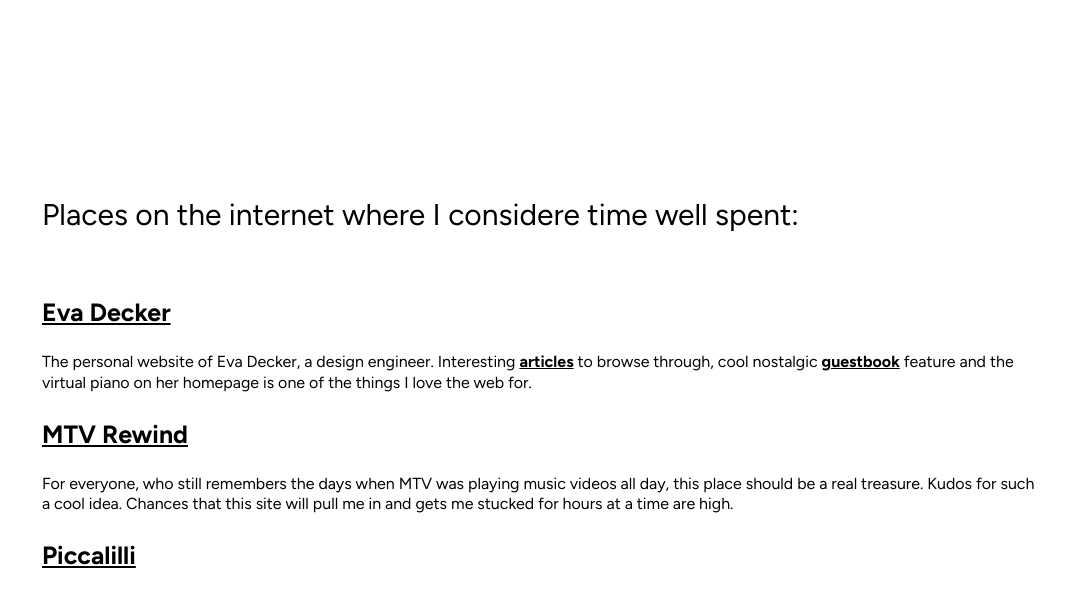
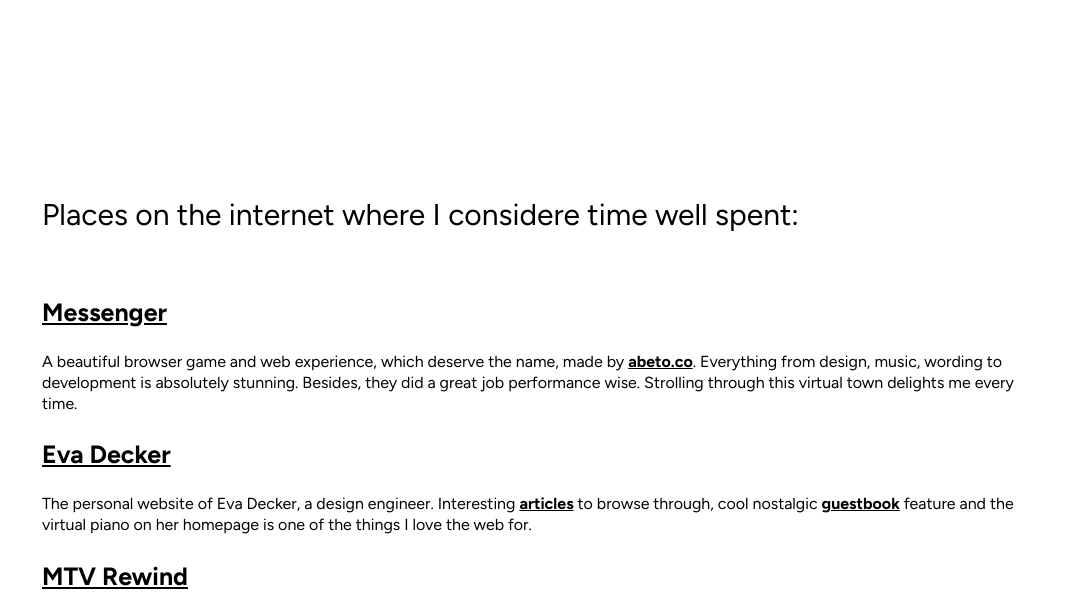
Before and after one commit to lenakujath/personal-website, an Eleventy site: page src/links.md in a window 1280 px wide. Shown: the part 580-1177 px from the top of the page, without its empty margins (98-1168 px from the left). Built offline with nearby package versions, Linux system fonts and the light colour scheme; Eleventy itself is replaced by a stand-in of ours; files that its build step writes are made by us from their sources.

Commit message:
add new post to links.md

```diff
--- a/src/links.md
+++ b/src/links.md
@@ -5,7 +5,11 @@ image: "../../../images/idea.svg"
 alt: "lightbulb vector graph"
 layout: 'links.njk'
 ---
-### [Eva Decker](https://eva.town/)
+### [Messenger](https://messenger.abeto.co)
+
+A beautiful browser game and web experience, which deserve the name, made by [abeto.co](https://abeto.co/). Everything from design, music, wording to development is absolutely stunning. Besides, they did a great job performance wise. Strolling through this virtual town delights me every time.
+
+### [Eva Decker](https://eva.town)
 
 The personal website of Eva Decker, a design engineer. Interesting [articles](https://eva.town/garden) to browse through, cool nostalgic [guestbook](https://eva.town/guestbook) feature and the virtual piano on her homepage is one of the things I love the web for.
 
```
